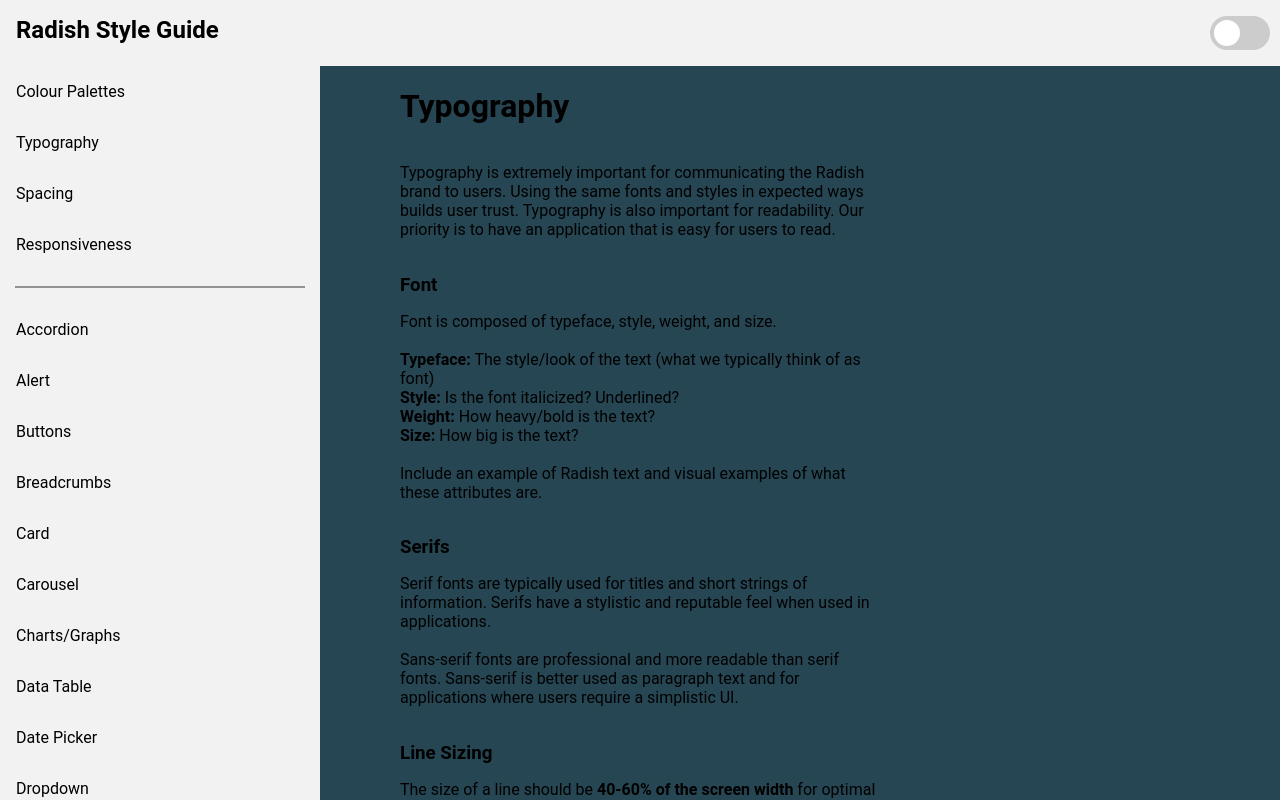
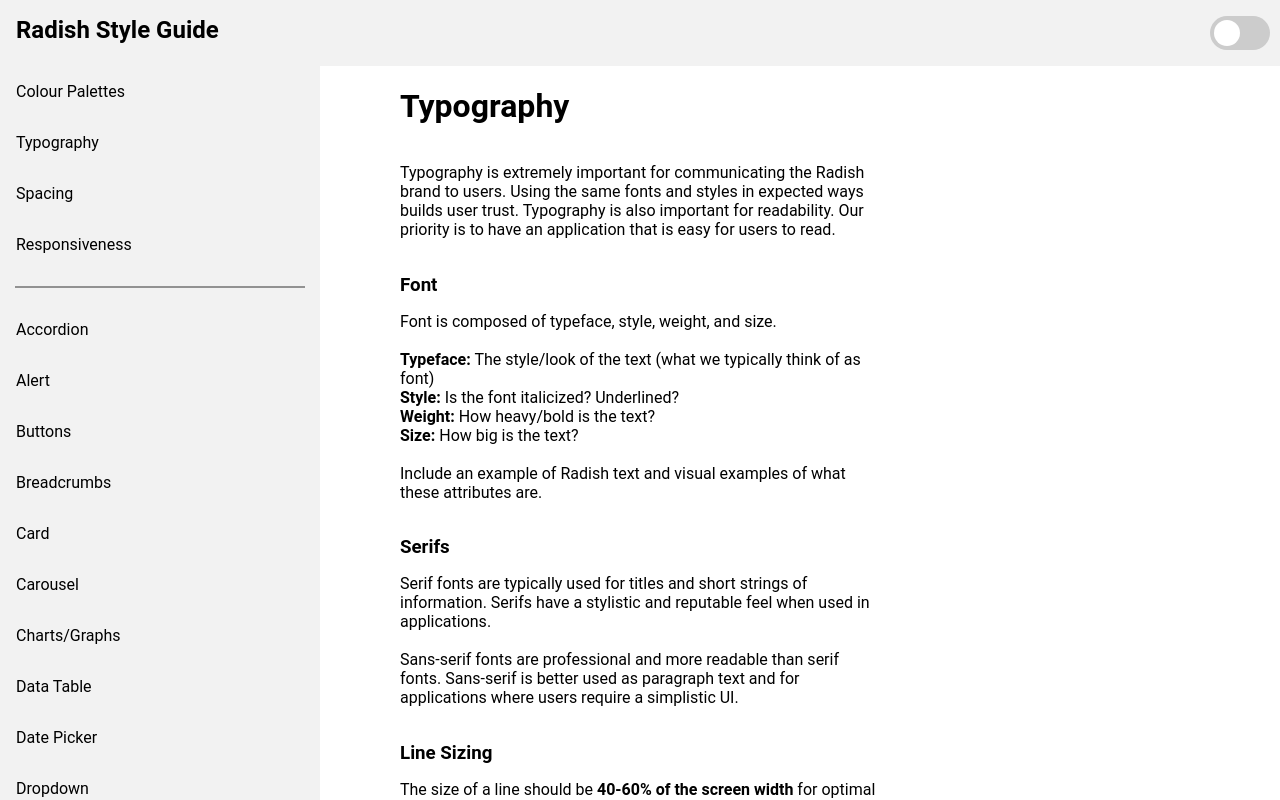
Before and after one commit to HMHepburn/Shirazi, an Angular app: page /typography in a window 1280 px wide. Built offline with nearby package versions, Linux system fonts and the light colour scheme.

Commit message:
Themes switching works

```diff
--- a/src/app/Theme.ts
+++ b/src/app/Theme.ts
@@ -5,19 +5,20 @@
     export const theme1: Theme = {
      name: 'theme1',
      properties: {
-      '--background-color': '#264653',
-      '--color-option-1': '#2a9d8f',
+      '--background-color': '#FFFFFF',
+      '--color-option-1': '#F2F2F2',
       '--color-option-2': '#e9c46a',
       '--color-option-3': '#f4a261',
       '--color-option-4': '#e76f51',
-      '--text-color': 'white',
+      '--text-color': 'black',
       '--button-background': 'var(--color-option-3)',
+      '--nav-bar': '#F2F2F2'
      },
     };
     export const theme2: Theme = {
      name: 'theme2',
      properties: {
-      '--background-color': '#e63946',
+      '--background-color': '#2F0315',
       '--color-option-1': '#f1faee',
       '--color-option-2': '#a8dadc',
       '--color-option-3': '#457b9d',
@@ -29,12 +30,25 @@
     export const theme3: Theme = {
      name: 'theme3',
      properties: {
-      '--background-color': '#cb997e',
-      '--color-option-1': '#ddbea9',
+      '--background-color': '#181818',
+      '--color-option-1': '#FF1276',
       '--color-option-2': '#ffe8d6',
       '--color-option-3': '#b7b7a4',
       '--color-option-4': '#a5a58d',
       '--text-color': 'white',
       '--button-background': 'var(--color-option-3)',
+      '--nav-bar': 'linear-gradient(90deg, rgba(255,18,118,1) 0%, rgba(19,156,115,1) 100%)'
      },
     };
+    export const theme4: Theme = {
+        name: 'theme4',
+        properties: {
+         '--background-color': '#052B1F',
+         '--color-option-1': '#ddbea9',
+         '--color-option-2': '#ffe8d6',
+         '--color-option-3': '#b7b7a4',
+         '--color-option-4': '#a5a58d',
+         '--text-color': 'white',
+         '--button-background': 'var(--color-option-3)',
+        },
+       };
--- a/src/app/navbar/navbar.component.css
+++ b/src/app/navbar/navbar.component.css
@@ -1,5 +1,5 @@
 .navbar {
-    background-color: #F2F2F2;
+    background-color: var(--nav-bar);
     padding:1rem;
     width:98%;
     display: flex;
@@ -31,8 +31,8 @@
     right: 0;
     bottom: 0;
     background-color: #ccc;
-    -webkit-transition: .4s;
-    transition: .4s;
+    -webkit-transition: .2s;
+    transition: .2s;
   }
 
   .slider:before {
@@ -43,8 +43,8 @@
     left: 4px;
     bottom: 4px;
     background-color: white;
-    -webkit-transition: .4s;
-    transition: .4s;
+    -webkit-transition: .2s;
+    transition: .2s;
   }
 
   input:checked + .slider {
@@ -73,3 +73,7 @@
   .title {
     margin:0;
   }
+
+  h2 {
+    color: var(--text-color);
+  }
--- a/src/app/theme.service.ts
+++ b/src/app/theme.service.ts
@@ -1,4 +1,4 @@
-import { Theme, theme1, theme2, theme3 } from './Theme';
+import { Theme, theme1, theme2, theme3, theme4 } from './Theme';
 import { Injectable } from '@angular/core';
 
 @Injectable({
@@ -6,7 +6,7 @@
 })
 export class ThemeService {
   private active: Theme = theme1;
-  private availableThemes: Theme[] = [theme1, theme2, theme3];
+  private availableThemes: Theme[] = [theme1, theme2, theme3, theme4];
   private activeIndex: number = 0;
 
   changeActiveTheme(): void {
--- a/src/styles.css
+++ b/src/styles.css
@@ -9,13 +9,26 @@
     margin: 0;
     padding: 0;
 }
+h1 {
+    color: var(--text-color);
+}
+h2 {
+    color: var(--text-color);
+}
+h3 {
+    color: var(--text-color);
+}
+p {
+    color: var(--text-color);
+}
 
 :root {
-    --background-color: #264653;
-    --color-option-1: #2a9d8f;
+    --background-color: #FFFFFF;
+    --color-option-1: #F2F2F2;
     --color-option-2: #e9c46a;
     --color-option-3: #f4a261;
     --color-option-4: #e76f51;
-    --text-color: white;
+    --text-color: black;
     --button-background: var(--color-option-3);
+    --nav-bar: #F2F2F2;
 }
```
